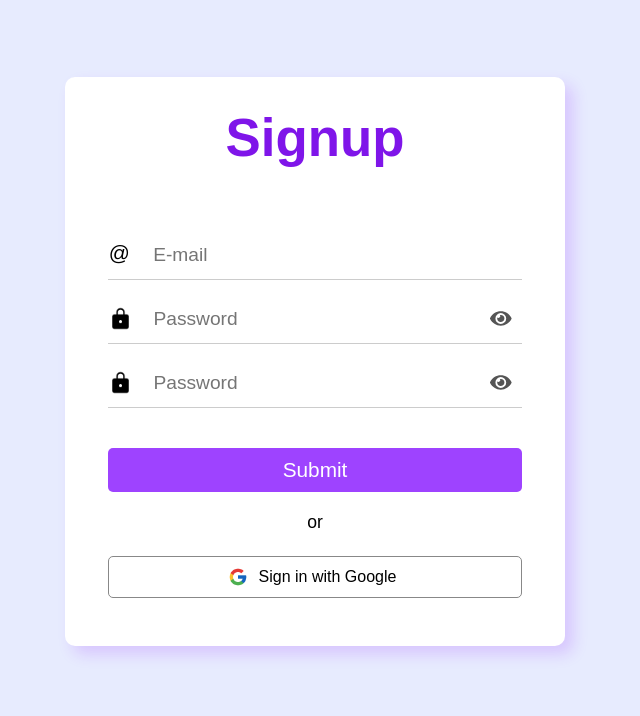
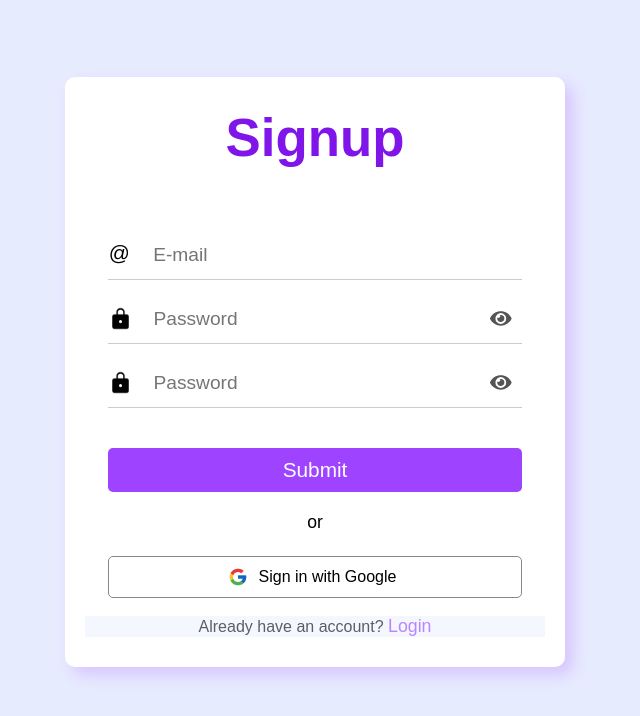
Before and after one commit to rithishcodespace/Project_Register, a React (Vite) app in the folder frontend/: page /signup in a window 1280 px wide. Shown: the top 716 px of the page, without its empty margins (325-965 px from the left). Built offline with nearby package versions, Linux system fonts and the light colour scheme.

Commit message:
login_page_ready

```diff
--- a/frontend/src/Signup.jsx
+++ b/frontend/src/Signup.jsx
@@ -2,7 +2,7 @@ import { useState } from "react";
 import "./Login.css";
 import Google from "./assets/google_img.png";
 import Lock from "./assets/lock_img.png";
-import {BrowserRouter as Router,Routes,Route, BrowserRouter} from "react-router-dom"
+import {BrowserRouter as Router,Routes,Route, BrowserRouter, useNavigate} from "react-router-dom"
 import { FaEye, FaEyeSlash } from "react-icons/fa";
 import React from "react";
 
@@ -13,6 +13,7 @@ function Signup() {
     const [password2,setpassword2] = useState("");
     const [showpassword1,setshowpassword1] = useState(false);
     const [showpassword2,setshowpassword2] = useState(false);
+    const navigate = useNavigate()
 
   return (
     <>
@@ -104,7 +105,9 @@ function Signup() {
             <button className="glogin"  onClick={()=>{}}>Sign in with Google</button>
 
           </div>
-
+          <div>
+          <p className="psignup">Already have an account? <a href="" onClick={()=>navigate('/')}  className="linksignup">Login </a></p>
+          </div>
         </div>
       </>
   )
```
